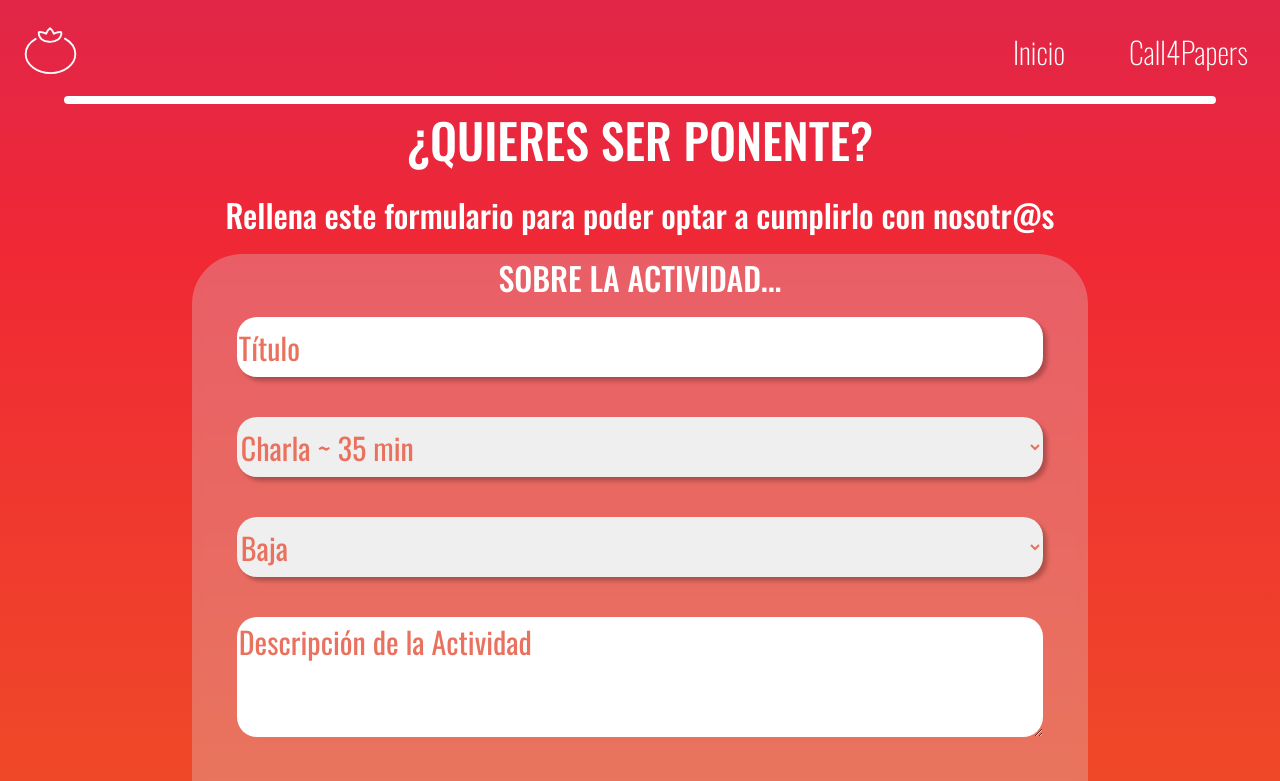
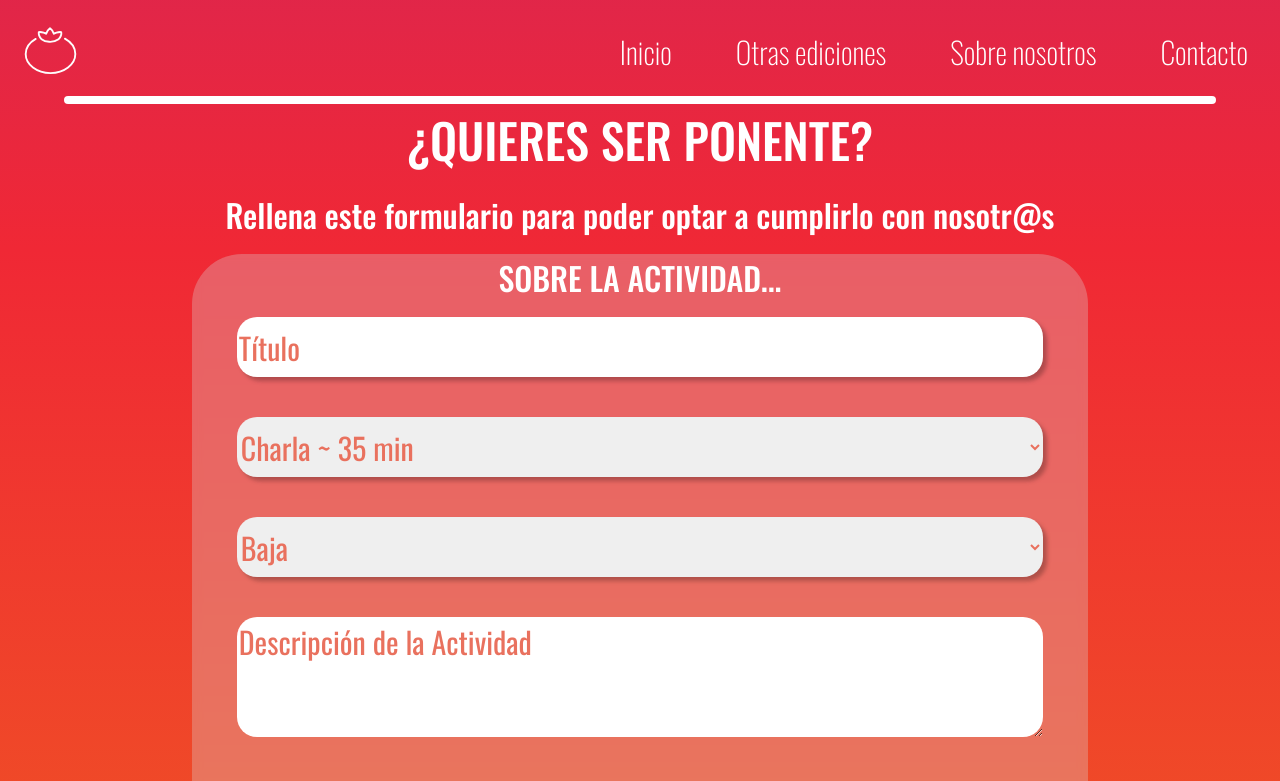
Before and after one commit to aulasoftwarelibre/landingsalmorejotech2025, a React (Vite) app: page /call4paper in a window 1280 px wide. Shown: the top 781 px of the page. Built offline with nearby package versions, Linux system fonts and the light colour scheme.

Commit message:
feat: navbar labels correctly added

```diff
--- a/index.html
+++ b/index.html
@@ -2,7 +2,11 @@
 <html lang="en">
   <head>
     <meta charset="UTF-8" />
-    <link rel="icon" type="image/svg+xml" href="/vite.svg" />
+    <link
+      rel="icon"
+      type="image/svg+xml"
+      href="src/sprites/isotipo-blanco.svg"
+    />
     <meta name="viewport" content="width=device-width, initial-scale=1.0" />
     <link rel="preconnect" href="https://fonts.googleapis.com" />
     <link rel="preconnect" href="https://fonts.gstatic.com" crossorigin />
@@ -10,7 +14,7 @@
       href="https://fonts.googleapis.com/css2?family=Oswald:wght@200..700&display=swap"
       rel="stylesheet"
     />
-    <title>Landing</title>
+    <title>Landing Salmorejo Tech 2024</title>
   </head>
   <body>
     <div id="root"></div>
--- a/src/components/Navbar/Navbar.module.css
+++ b/src/components/Navbar/Navbar.module.css
@@ -30,6 +30,7 @@
   font-size: 25px;
   margin: auto;
   border-radius: 4px;
+  white-space: nowrap;
 }
 
 .boldText:hover {
--- a/src/components/Navbar/Navbar.tsx
+++ b/src/components/Navbar/Navbar.tsx
@@ -47,8 +47,24 @@ export default function Navbar() {
             </a>
           </li>
           <li className="nav-item px-4">
-            <a className={`nav-link ${styles.boldText} `} href="/Call4Paper">
-              Call4Papers
+            <a
+              className={`nav-link ${styles.boldText} `}
+              href="https://salmorejo.tech/2024/"
+            >
+              Otras ediciones
+            </a>
+          </li>
+          <li className="nav-item px-4">
+            <a
+              className={`nav-link ${styles.boldText} `}
+              href="https://www.uco.es/aulasoftwarelibre/"
+            >
+              Sobre nosotros
+            </a>
+          </li>
+          <li className="nav-item px-4">
+            <a className={`nav-link ${styles.boldText} `} href="/#footer">
+              Contacto
             </a>
           </li>
         </ul>
--- a/src/pages/call4paper/call4paper.tsx
+++ b/src/pages/call4paper/call4paper.tsx
@@ -6,7 +6,7 @@ import styles from './call4paper.module.css'
 
 export default function Call4Paper() {
   //    const [userId, setUserId] = useState('');
-  const [imageFile, setImageFile] = useState(null) // State for the image file
+  //const [imageFile, setImageFile] = useState(null) // State for the image file
 
   const [formData, setFormData] = useState({
     title: '',
@@ -37,11 +37,11 @@ export default function Call4Paper() {
       [name]: type === 'checkbox' ? checked : value,
     })
   }
-
+  /*
   const handleImageChange = (e: any) => {
     setImageFile(e.target.files[0]) // Store file in state
-  }
-
+  }*/
+  /*
   const uploadImage = async () => {
     if (!imageFile) return null // Return if no image is selected
     /**
@@ -58,8 +58,8 @@ export default function Call4Paper() {
             return data.path; // Return the path of the uploaded image
         }
 
+  }
         **/
-  }
 
   const handleInsert = async (e: any) => {
     e.preventDefault()
@@ -98,11 +98,11 @@ export default function Call4Paper() {
     }
 
     // Upload image only when the form is submitted
-    const imagePath = await uploadImage()
+    /*const imagePath = await uploadImage()
     const updatedFormData = {
       ...formData,
       photo: imagePath || '', // Add image path if uploaded successfully
-    }
+    }*/
 
     /**
 
@@ -254,7 +254,7 @@ export default function Call4Paper() {
           type="file"
           name="photo"
           className={`${styles.inputForm}`}
-          onChange={handleImageChange}
+          //onChange={handleImageChange}
         />
         <textarea
           name="experience"
```
